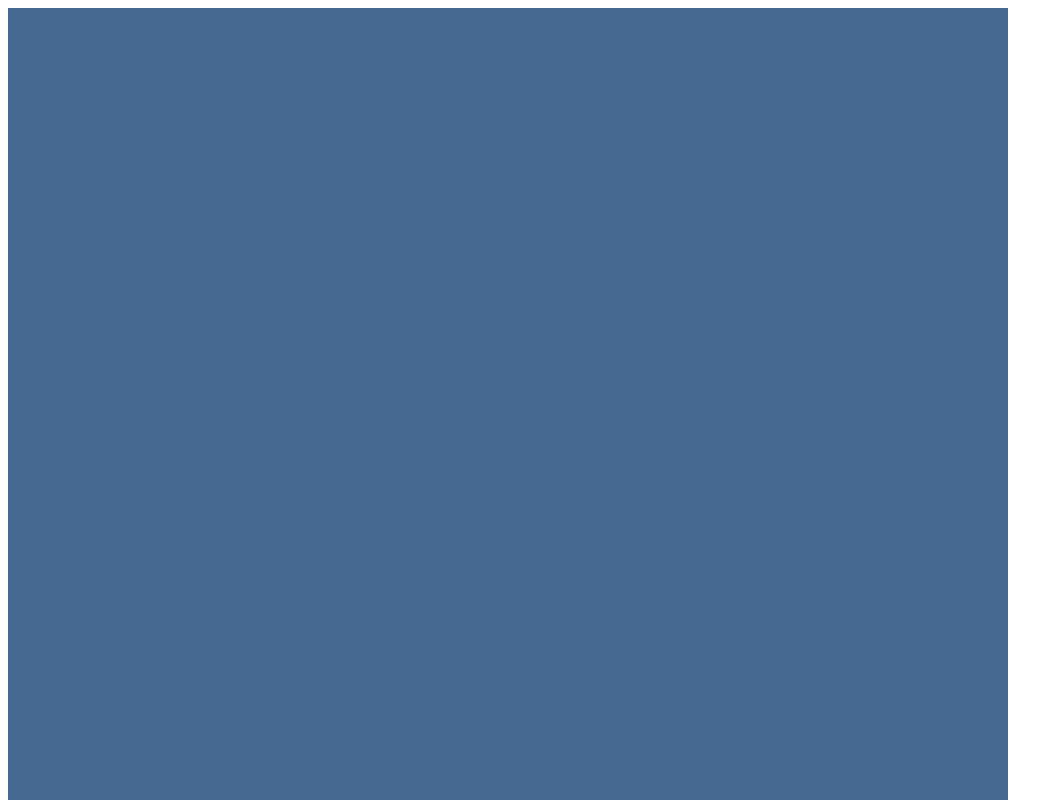
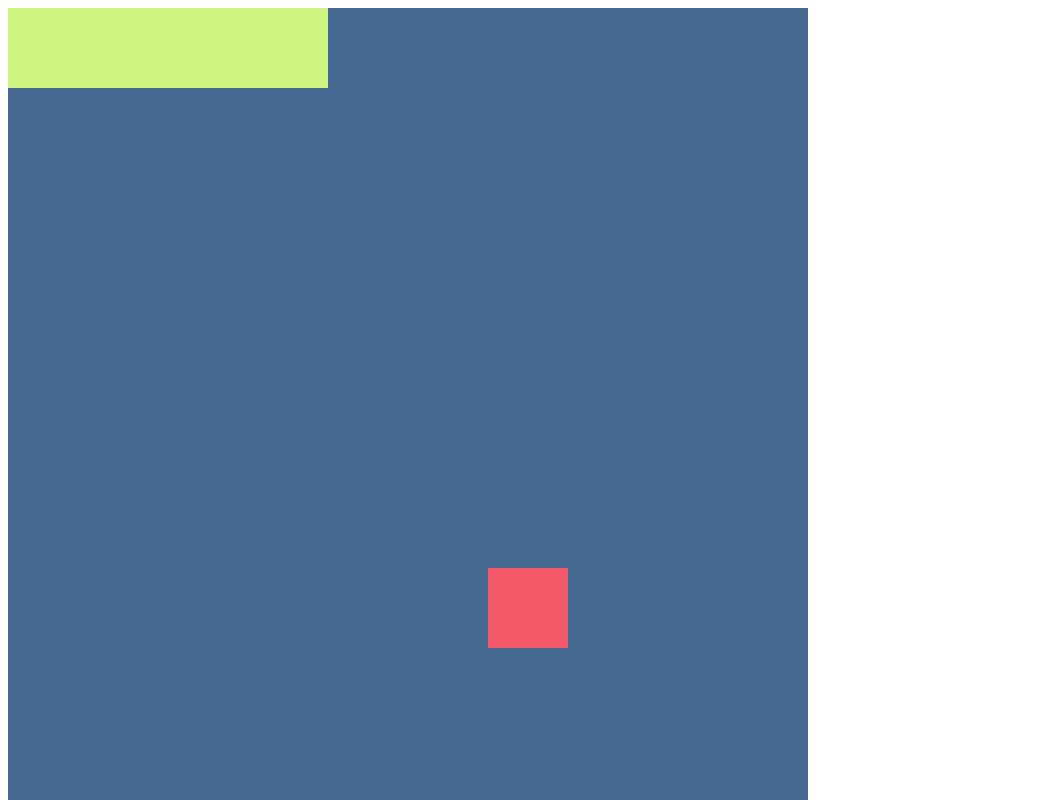
Before and after one commit to Cristian-DW/juego-snake, a plain HTML site: page index.html in a window 1280 px wide. Both pictures are taken after a click on the button "Start". Shown: the top 800 px of the page, without its empty margins (0-1063 px from the left). Drawn offline with nearby package versions, Linux system fonts and the light colour scheme.

Commit message:
style: :art: created the snake in the game in addition to reflecting the score
created the snake in the game in addition to reflecting the score with the help of functional programming

```diff
--- a/CSS/style.css
+++ b/CSS/style.css
@@ -2,11 +2,7 @@
    font-family: 'Share Tech Mono', monospace;
 }
 
-.container{
-   display: flex;
-   flex-direction: column;
-   justify-content: space-around;
-}
+
 
 #board{
    display: grid;
@@ -14,7 +10,7 @@
 }
 
 #board, .boardInfo{
-   max-width: 1000px;
+   max-width: 800px;
 
 }
 
@@ -57,7 +53,7 @@
    background-color: #456990;
 }
 
-.snakeHead{
+.snakeSquare{
    background-color: #ccf47f;
 }
 
--- a/JS/main.js
+++ b/JS/main.js
@@ -23,6 +23,68 @@ const directions = {
 // Variables del juego
 let snake, score, direction, boardSquares, emptySquares, moveInterval;
 
+const drawSnake = () => {
+  snake.forEach(square => drawSquare(square, 'snakeSquare'));
+}
+
+// rellenar cada cuadrado del tablero
+//@params
+//square: posicion del cuadrado
+//type: tipo de cuadrado (emptySquare, snakeSquare, foodSquare)
+const drawSquare = (square, type) => {
+  const  [row, column] = square.split('');
+  boardSquares[row][column] = squareTypes[type];
+  const squareElement = document.getElementById(square);
+  squareElement.setAttribute('class', `square ${type}`);
+
+  if (type === 'emptySquares') {
+    emptySquares.push(square);
+
+  }else{
+     if(emptySquares.indexOf(square) !== -1){
+       emptySquares.splice(emptySquares.indexOf(square), 1);
+     }
+  }
+};
+
+const moveSnake = () => {
+  const newSquare = String (
+    Number(snake[snake.length - 1]) + directions[direction]).padStart(2, '0')
+}
+
+const setDirection = newDirection => {
+  direction = newDirection
+}
+
+const directionEvent = key => {
+  switch (key.code) {
+    case 'ArrowUp':
+      direction !== 'arrowDown' && setDirection('arrowUp');
+      break;
+    case 'ArrowDown':
+      direction !== 'arrowUp' && setDirection('arrowDown');
+      break;
+    case 'ArrowLeft':
+      direction !== 'arrowRight' && setDirection('arrowLeft');
+      break;
+    case 'ArrowRight':
+      direction !== 'arrowLeft' && setDirection('arrowRight');
+      break;
+  }
+}
+
+const creaRandomFood = () => {
+  const randomSquare = emptySquares[Math.floor(Math.random() * emptySquares.length)];
+  drawSquare(randomSquare, 'foodSquare');
+}
+
+const updateScore = () => {
+  scoreBoard.innerText = score;
+}
+
+/**
++ * Crea el tablero del juego generando y agregando elementos de cuadrado al tablero.
++ */
 const createBoard = () => {
   boardSquares.forEach((row, rowIndex) => {
     row.forEach((column, columnIndex) => {
@@ -36,19 +98,33 @@ const createBoard = () => {
   });
 };
 
+
+/**
++ * Reinicia el estado del juego y crea un nuevo tablero de juego.
++ */
 const setGame = () => {
   snake = ['00', '01', '02', '03'];
-  score = snake.length;
+  score = snake.length * 10;
   direction = 'arrowRight';
   boardSquares = Array.from(Array(boardSize), () => new Array(boardSize).fill(squareTypes.emptySquare));
   board.innerHTML = '';
   emptySquares = [];
   createBoard();
+  creaRandomFood();
+  document.addEventListener('keydown', directionEvent);
+  moveInterval = setInterval(() => moveSnake(), gameSpeed);
 };
 
+
+/**Inicia el juego configurando el estado inicial, ocultando el cartel de fin de juego,
+deshabilitando el botón de inicio, dibujando la serpiente y actualizando el puntaje.
+*/
 const startGame = () => {
   setGame();
-
+  gameOverSign.style.display = 'none';
+  startButton.disabled = true;
+  drawSnake();
+  updateScore();
 };
 
 startButton.addEventListener('click', startGame);
--- a/index.html
+++ b/index.html
@@ -18,7 +18,7 @@
       <div id="board"></div>
       <div class="boardInfo">
          <div>
-            Score: <div id="scoreBoard">0</div>
+            Score: <div id="scoreBoard"></div>
          </div>
          <button id="start"> Start</button>
       </div>
```
